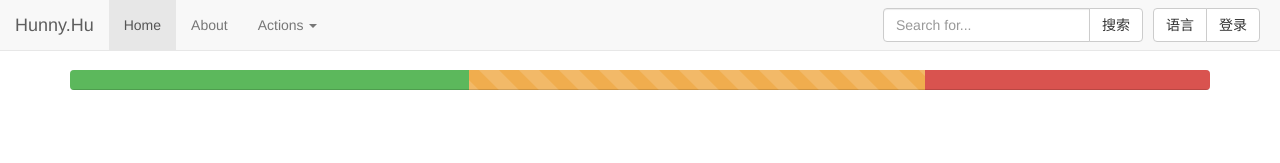
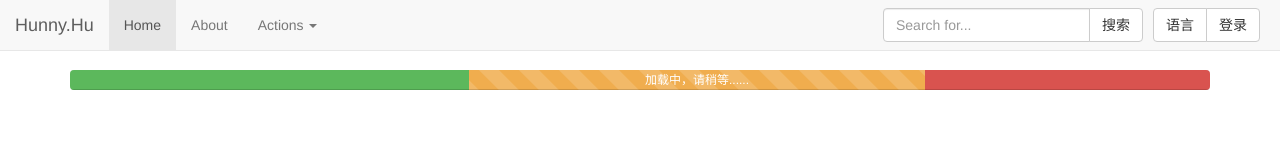
Before and after one commit to hunny/hunny.github.io, a website: page index.html in a window 1280 px wide. Shown: the top 163 px of the page. Drawn offline with Linux system fonts and the light colour scheme.

Commit message:
Add Loading.

```diff
--- a/index.html
+++ b/index.html
@@ -82,7 +82,7 @@
                     <span class="sr-only">35% Complete (success)</span>
                 </div>
                 <div class="progress-bar progress-bar-warning progress-bar-striped active" style="width: 40%">
-                    <span class="sr-only">40% Complete (warning)</span>
+                    <span class="sr-only">40% Complete (warning)</span><span>加载中，请稍等......</span>
                 </div>
                 <div class="progress-bar progress-bar-danger active" style="width: 25%">
                     <span class="sr-only">25% Complete (danger)</span>
```
